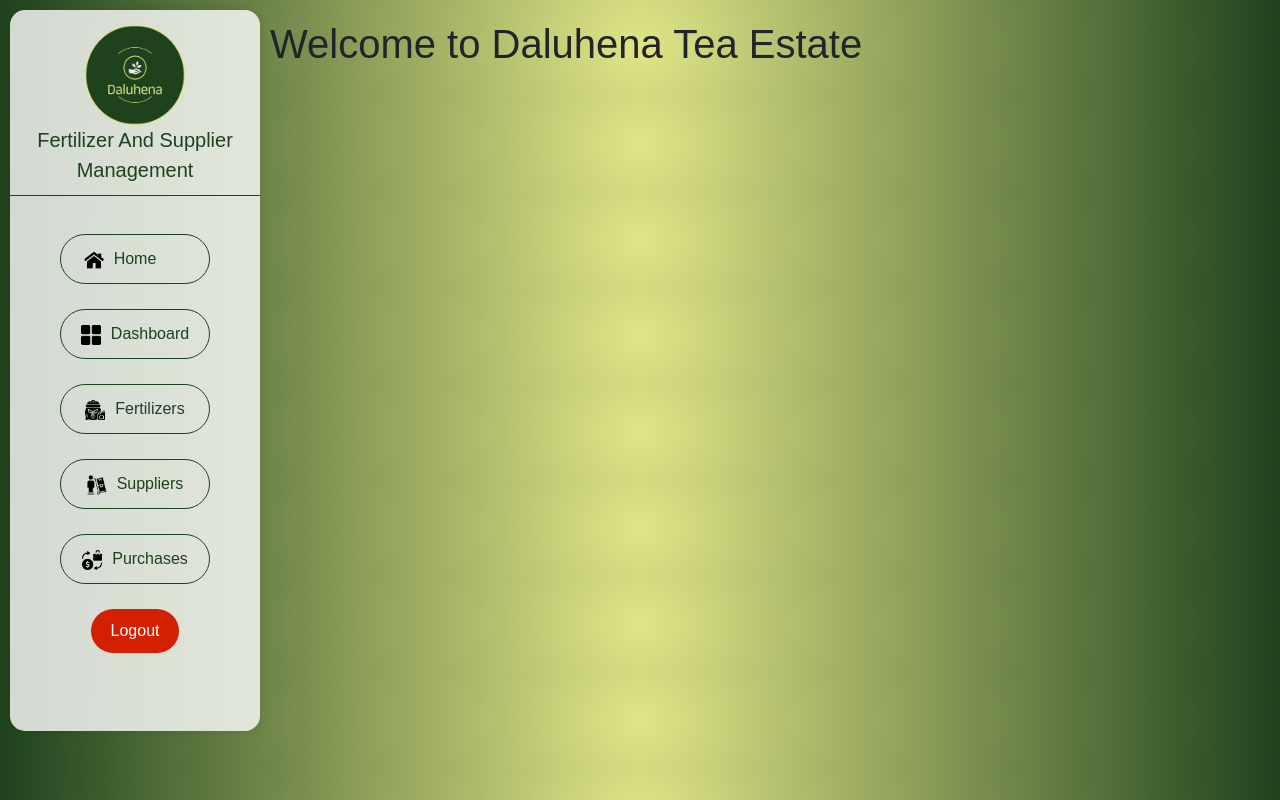
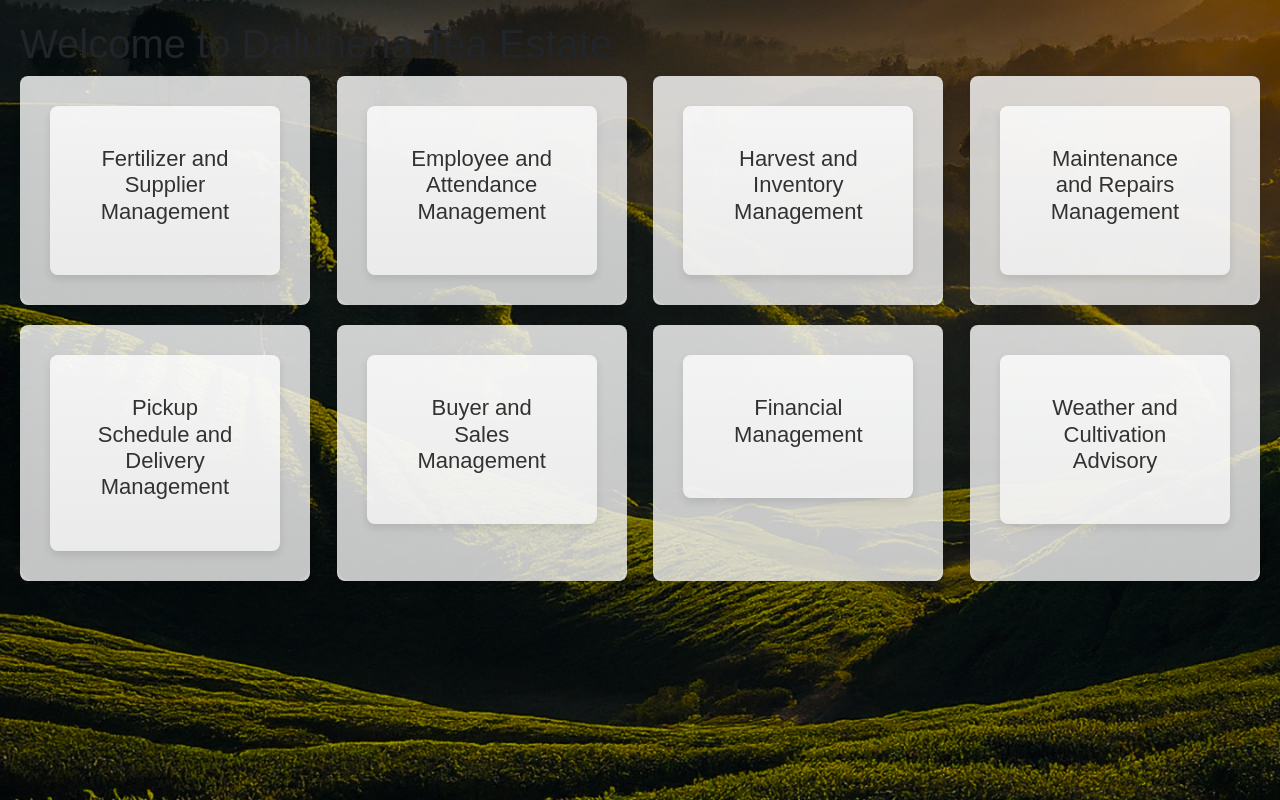
Before and after one commit to DinidiGallage/Daluhena_Tea_Estate_Management, a React (Create React App) app in the folder frontend/: page / in a window 1280 px wide. Built offline with nearby package versions, Linux system fonts and the light colour scheme.

Commit message:
authentication

```diff
--- a/frontend/src/App.js
+++ b/frontend/src/App.js
@@ -10,10 +10,10 @@ import PurchasesPage from './components/Purchases/PurchasesPage';
 import SuppliersPage from './components/Suppliers/SuppliersPage';
 import FertilizersPage from './components/Fertilizers/FertilizersPage';
 import ScheduleProcess from './components/Fertilizers/ScheduleProcess';
-import Login from './components/Login'; // Import the Login component
+import Login from './components/Login/Login'; // Import the Login component
 
 import Header from './components/Header';
-import Home from './components/Home';
+import Home from './components/Home/Home';
 import Dashboard from './components/Dashboard';
 import { BrowserRouter as Router, Routes, Route } from "react-router-dom";
 
--- a/frontend/src/components/Header.js
+++ b/frontend/src/components/Header.js
@@ -1,5 +1,5 @@
 import React from "react";
-import { Link } from "react-router-dom";
+import { Link, useLocation } from "react-router-dom";
 import logo from '../images/Logo.png';
 import homeIcon from '../images/Icons/home.png';
 import fertilizerIcon from '../images/Icons/fertilizer.png';
@@ -8,7 +8,14 @@ import purchaseIcon from '../images/Icons/purchase.png';
 import dashboardIcon from '../images/Icons/dashboard.png';
 
 function Header() {
+    const location = useLocation();
+
+    // Check if the current location is the home page
+    const isHomePage = location.pathname === "/";
+
     return (
+        <div>
+            {!isHomePage && (
                 <div className="side-nav">
                     <div className="brand" style={{ textAlign: "center", marginBottom: "20px", display: "flex", flexDirection: "column", alignItems: "center" }}>
                         <img src={logo} alt="Logo" style={{ width: "100px", height: "100px" }} />
@@ -49,10 +56,12 @@ function Header() {
                                 </Link>
                             </li>
                             <li className="nav-item"> {/* Logout Button */}
-                    <button className="logout-btn" onClick={() => { window.location.href = "/login" }}>Logout</button>
+                                <button className="logout-btn" onClick={() => { window.location.href = "/" }}>Logout</button>
                             </li>
                         </ul>
                     </nav>
+                </div>
+            )}
         </div>
     );
 }
--- a/frontend/src/components/Home.js
+++ /dev/null
@@ -1,12 +0,0 @@
-import React from "react";
-import { Link } from "react-router-dom";
-import backgroundImage from '../images/DashboardBackground.png';
-
-export default function Home() {
-  return (
-    <div style={{ marginLeft: "250px", padding: "20px" }}>
-      <h1>Welcome to Daluhena Tea Estate</h1>
-
-    </div>
-  );
-}
--- /dev/null
+++ b/frontend/src/components/Home/Home.css
@@ -0,0 +1,44 @@
+.home-container {
+  padding: 20px;
+  background-image: url('../../images/DashboardBackground.png');
+  background-size: cover;
+  background-position: center;
+  min-height: 100vh; /* Use min-height to ensure the background covers the entire viewport */
+}
+
+.tiles-container {
+  display: flex;
+  flex-wrap: wrap;
+  justify-content: space-between; /* Distribute items evenly along the main axis */
+}
+
+.tile {
+  width: calc(25% - 20px); /* Adjust width to occupy 25% of the container's width */
+  margin-bottom: 20px; /* Add margin-bottom for spacing between rows */
+  padding: 20px;
+  background-color: rgba(255, 255, 255, 0.8);
+  box-shadow: 0 4px 8px rgba(0, 0, 0, 0.1);
+  border-radius: 8px;
+  text-align: center;
+}
+
+.tile a {
+  display: block;
+  margin: 10px;
+  padding: 40px;
+  background-color: rgba(255, 255, 255, 0.8);
+  box-shadow: 0 4px 8px rgba(0, 0, 0, 0.1);
+  border-radius: 8px;
+  text-decoration: none; /* Remove underlines from links */
+  color: inherit; /* Inherit text color from parent */
+}
+
+.tile a:hover {
+  text-decoration: none; /* Remove underline on hover */
+}
+
+@media (max-width: 768px) {
+  .tile {
+    width: calc(50% - 20px); /* For smaller screens, occupy 50% of the container's width */
+  }
+}
--- /dev/null
+++ b/frontend/src/components/Home/Home.js
@@ -0,0 +1,31 @@
+import React from "react";
+import { Link } from "react-router-dom";
+import "./Home.css";
+
+export default function Home() {
+  return (
+    <div className="home-container">
+      <h1>Welcome to Daluhena Tea Estate</h1>
+      <div className="tiles-container">
+        <Tile title="Fertilizer and Supplier Management" to="/login" />
+        <Tile title="Employee and Attendance Management" />
+        <Tile title="Harvest and Inventory Management" />
+        <Tile title="Maintenance and Repairs Management" />
+        <Tile title="Pickup Schedule and Delivery Management" />
+        <Tile title="Buyer and Sales Management" />
+        <Tile title="Financial Management" />
+        <Tile title="Weather and Cultivation Advisory" />
+      </div>
+    </div>
+  );
+}
+
+function Tile({ title, to }) {
+  return (
+    <div className="tile">
+      <Link to={to}>
+        <h2>{title}</h2>
+      </Link>
+    </div>
+  );
+}
--- a/frontend/src/components/Login.js
+++ /dev/null
@@ -1,40 +0,0 @@
-import React, { useState } from 'react';
-import axios from 'axios';
-
-function Login() {
-  const [username, setUsername] = useState('');
-  const [password, setPassword] = useState('');
-
-  const handleSubmit = async (e) => {
-    e.preventDefault();
-    try {
-      const response = await axios.post('http://localhost:8070/auth/login', {
-        username,
-        password,
-      });
-      localStorage.setItem('token', response.data.token);
-      // Redirect to dashboard or another route after successful login
-    } catch (error) {
-      console.error('Login failed:', error.response.data.message);
-    }
-  };
-
-  return (
-    <div>
-      <h2>Login</h2>
-      <form onSubmit={handleSubmit}>
-        <div>
-          <label>Username:</label>
-          <input type="text" value={username} onChange={(e) => setUsername(e.target.value)} />
-        </div>
-        <div>
-          <label>Password:</label>
-          <input type="password" value={password} onChange={(e) => setPassword(e.target.value)} />
-        </div>
-        <button type="submit">Login</button>
-      </form>
-    </div>
-  );
-}
-
-export default Login;
--- /dev/null
+++ b/frontend/src/components/Login/Login.css
@@ -0,0 +1,50 @@
+/* login.css */
+
+.container {
+    max-width: 400px;
+    margin: 0 auto;
+    padding: 20px;
+    border-radius: 8px;
+    background-color: #fff;
+    box-shadow: 0 0 10px rgba(0, 0, 0, 0.1);
+  }
+
+  h2 {
+    text-align: center;
+    margin-bottom: 20px;
+    color: #333;
+  }
+
+  form {
+    display: flex;
+    flex-direction: column;
+  }
+
+  label {
+    margin-bottom: 8px;
+    color: #555;
+  }
+
+  input[type="text"],
+  input[type="password"] {
+    padding: 10px;
+    margin-bottom: 16px;
+    border: 1px solid #ccc;
+    border-radius: 4px;
+    font-size: 16px;
+  }
+
+  button {
+    padding: 10px 20px;
+    background-color: #007bff;
+    color: #fff;
+    border: none;
+    border-radius: 4px;
+    cursor: pointer;
+    font-size: 16px;
+    transition: background-color 0.3s ease;
+  }
+
+  button:hover {
+    background-color: #0056b3;
+  }
```
Also changed, not shown: 1 other file (tests, documents, lock files or other folders). Lines whose indentation alone changed are shown as unchanged.
